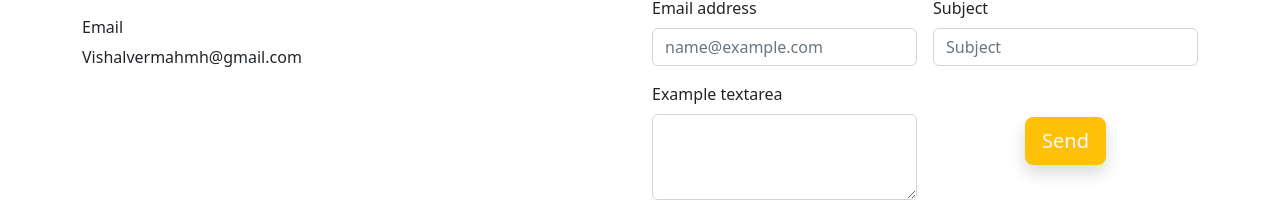
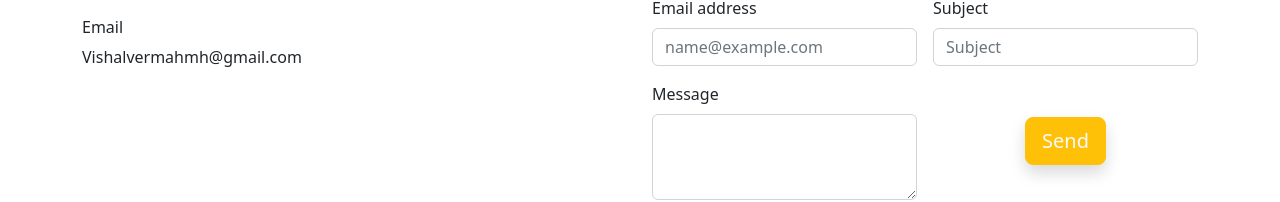
Before and after one commit to vishaldadarwal/my-resume, a React (Create React App) app: page /contact in a window 1280 px wide. Shown: the part 431-633 px from the top of the page. Built offline with nearby package versions, Linux system fonts and the light colour scheme.

Commit message:
change text in context page

```diff
--- a/src/Component/Contact.js
+++ b/src/Component/Contact.js
@@ -76,7 +76,7 @@ const Contact = () => {
                 </div>
                 <div class="col-12 col-lg-6">
                   <label for="exampleFormControlTextarea1" class="form-label">
-                    Example textarea
+                    Message
                   </label>
                   <textarea
                     class="form-control"
```
